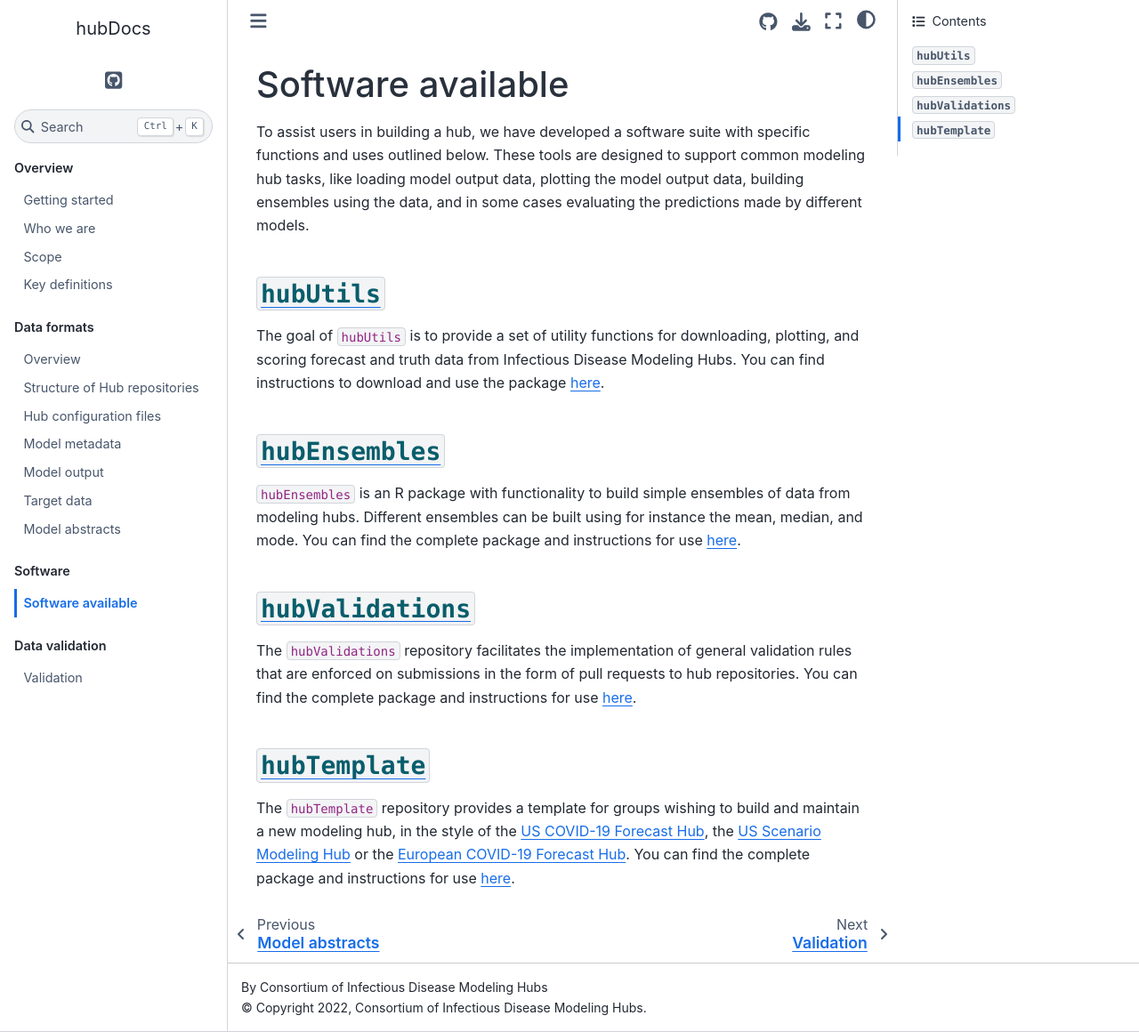
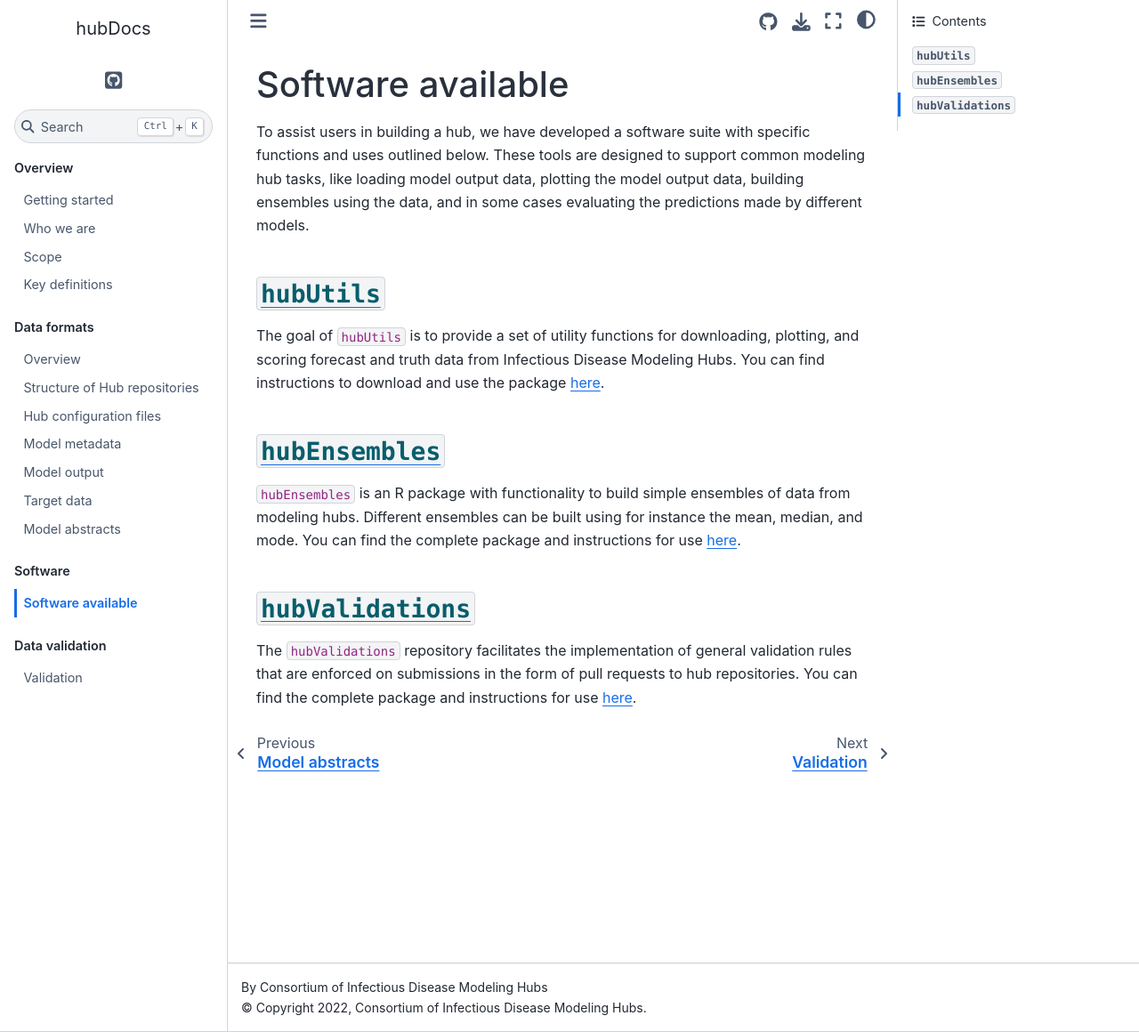
Before and after one commit to hubverse-org/hubDocs, a Sphinx documentation site: the page built from docs/source/software/software-available.md, in a window 1280 px wide and 1160 px high. Shown: the whole window at 89% size. Built offline with Sphinx 7.4.7 and the Sphinx Book theme 1.1.4, drawn with Linux system fonts in a browser that asks for light colours; pages that are not in the unit, such as notebooks, are missing from menus.

Commit message:
Remove hubTemplate info

```diff
--- a/docs/source/software/software-available.md
+++ b/docs/source/software/software-available.md
@@ -13,7 +13,3 @@ The goal of `hubUtils` is to provide a set of utility functions for downloading,
 ## [`hubValidations`](https://github.com/Infectious-Disease-Modeling-Hubs/hubValidations)
 
 The `hubValidations` repository facilitates the implementation of general validation rules that are enforced on submissions in the form of pull requests to hub repositories. You can find the complete package and instructions for use [here](https://github.com/Infectious-Disease-Modeling-Hubs/hubValidations).
-
-## [`hubTemplate`](https://github.com/Infectious-Disease-Modeling-Hubs/hubTemplate)
-
-The `hubTemplate` repository provides a template for groups wishing to build and maintain a new modeling hub, in the style of the [US COVID-19 Forecast Hub](https://github.com/reichlab/covid19-forecast-hub), the [US Scenario Modeling Hub](https://github.com/midas-network/covid19-scenario-modeling-hub) or the [European COVID-19 Forecast Hub](https://github.com/covid19-forecast-hub-europe/covid19-forecast-hub-europe). You can find the complete package and instructions for use [here](https://github.com/Infectious-Disease-Modeling-Hubs/hubTemplate).
```
